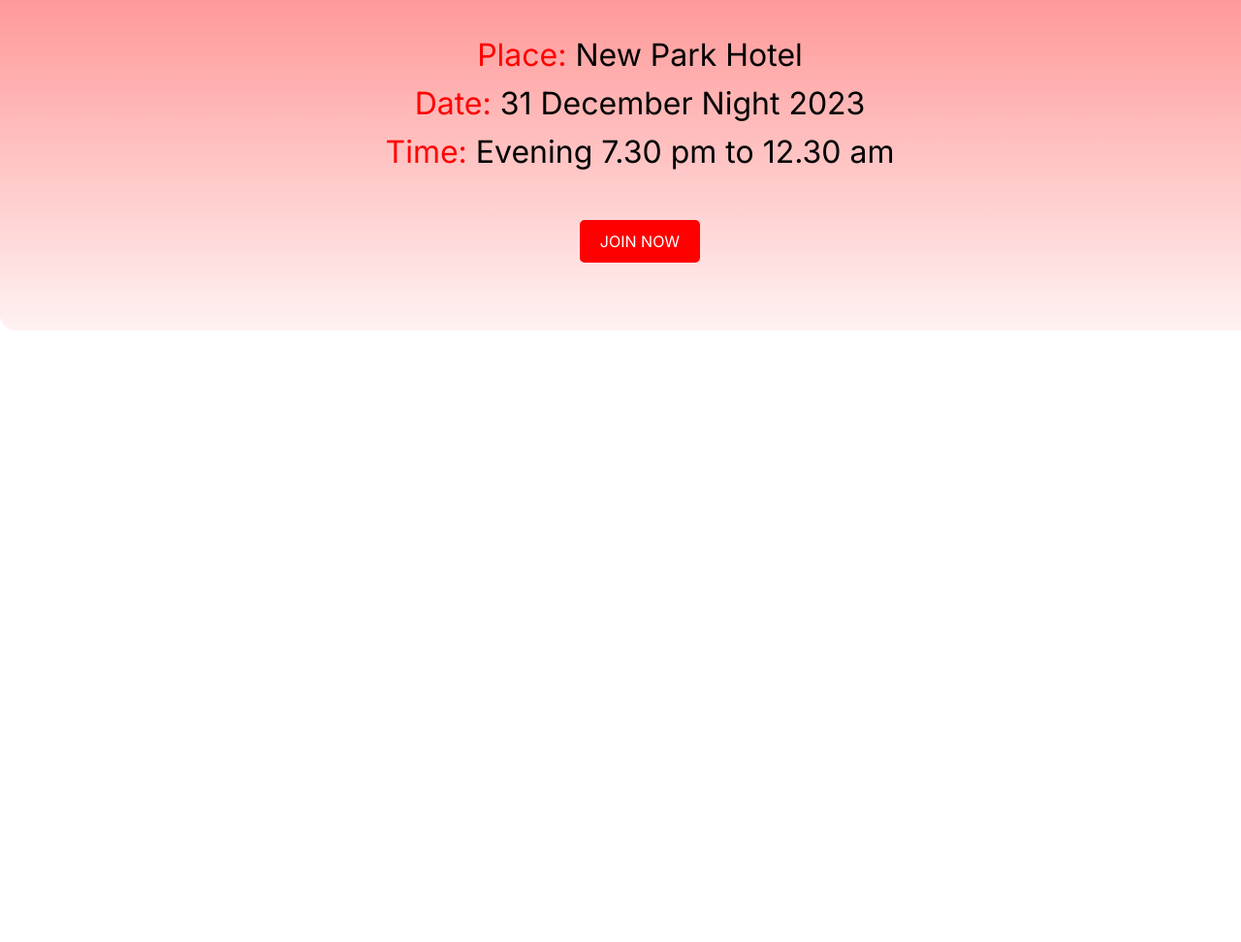
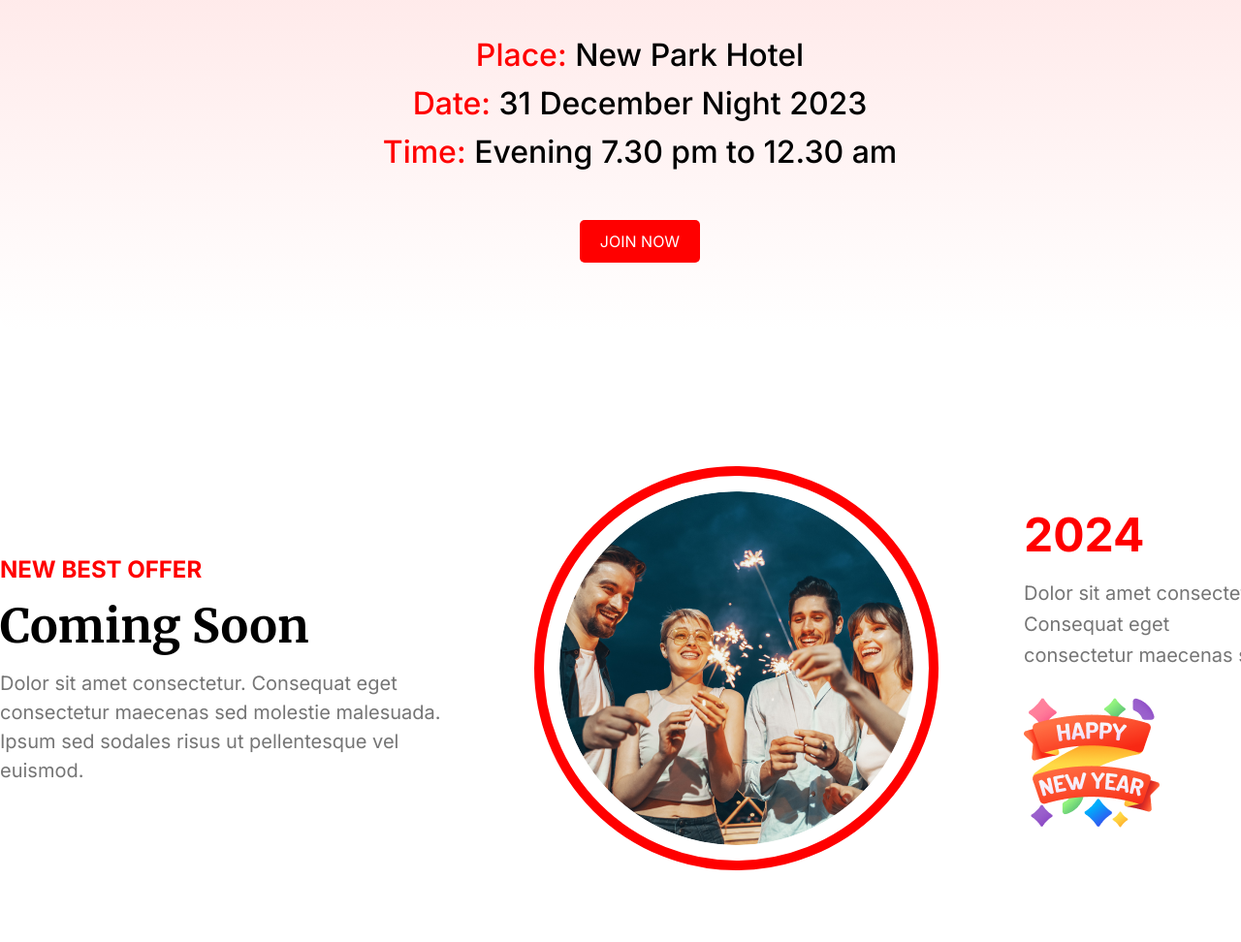
Before and after one commit to devtawfiq/Milestone-one-first-assignment, a plain HTML site: page index.html in a window 1280 px wide. Shown: the part 2160-3132 px from the top of the page at 97% size. Before the commit the page ends 2571 px from the top, so only its background shows below. Drawn offline with Linux system fonts and the light colour scheme.

Commit message:
addad coming soon section

```diff
--- a/index.html
+++ b/index.html
@@ -46,6 +46,25 @@
                 </div>
             </div>
         </section>
+        <section class="coming-section">
+            <div class="container">
+                <div class="coming-soon-wrap d-flex justify-content-between">
+                    <div class="coming-left-content">
+                        <h3>NEW BEST OFFER</h3>
+                        <h1>Coming Soon</h1>
+                        <p>Dolor sit amet consectetur. Consequat eget consectetur maecenas sed molestie malesuada. Ipsum sed sodales risus ut pellentesque vel euismod. </p>
+                    </div>
+                    <div class="coming-image">
+                        <img src="img/Ellipse 1.png" alt="">
+                    </div>
+                    <div class="coming-right">
+                        <h2>2024</h2>
+                        <p>Dolor sit amet consectetur. Consequat eget consectetur maecenas sed.</p>
+                        <img src="img/Group 96.png" alt="">
+                    </div>
+                </div>
+            </div>
+        </section>
     </main>
     <footer></footer>
 </body>
--- a/style.css
+++ b/style.css
@@ -129,13 +129,14 @@ header{
     padding: 70px 0;
 }
 .event-ditails {
-	background-image: linear-gradient(#FF000070, rgba(255, 0, 0, 0.052));
+	background-image: linear-gradient(#ffe8e8, rgba(255, 0, 0, 0));
 	padding: 70px 0;
 	border-radius: 16px;
 }
 .event-ditails p {
 	font-size: 32px;
 	line-height: 50px;
+    font-weight: 500;
 }
 .event-ditails p span{
     color: #FF0000;
@@ -151,3 +152,50 @@ header{
 .event-ditails a.btn-primary{
     margin-top: 45px;
 }
+/* Coming Soon section */
+.coming-section {
+	padding: 70px 0;
+}
+.coming-soon-wrap {
+	align-items: center;
+}
+.coming-left-content{
+    width: 35%;
+}
+.coming-image{
+    width: 45%;
+    text-align: center;
+}
+.coming-left-content h3 {
+	font-size: 24px;
+	color: #ff0000;
+}
+.coming-left-content h1 {
+	font-size: 48px;
+	margin: 14px 0;
+}
+.coming-left-content p {
+	color: #757575;
+	line-height: 30px;
+	font-size: 20px;
+}
+.coming-image img {
+	position: relative;
+	border: 10px solid red;
+	border-radius: 50%;
+	padding: 16px;
+}
+.coming-right{
+    width: 20%;
+}
+.coming-right h2 {
+	font-size: 48px;
+	color: #ff0000;
+}
+.coming-right p {
+	font-size: 20px;
+	line-height: 32px;
+	color: #757575;
+    margin: 15px 0 25px 0;
+}
+/* Holiday section */
```
